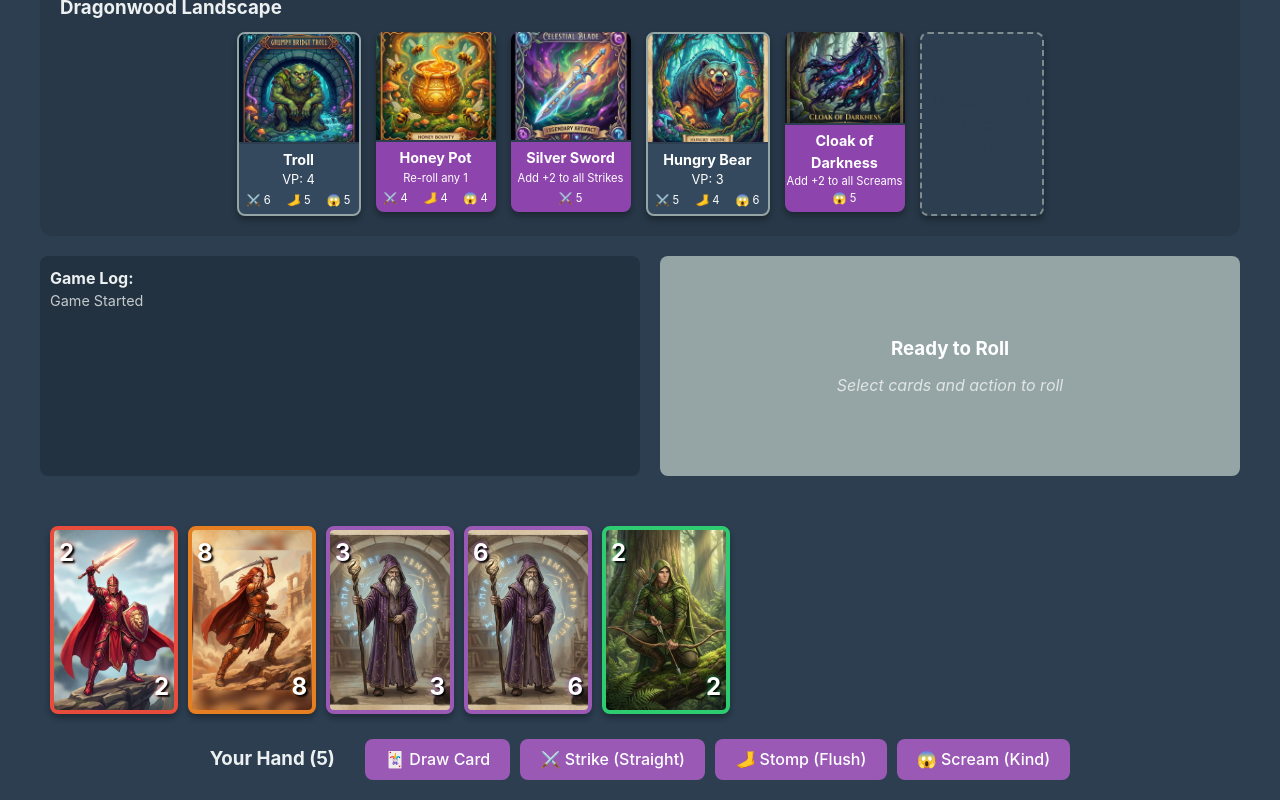
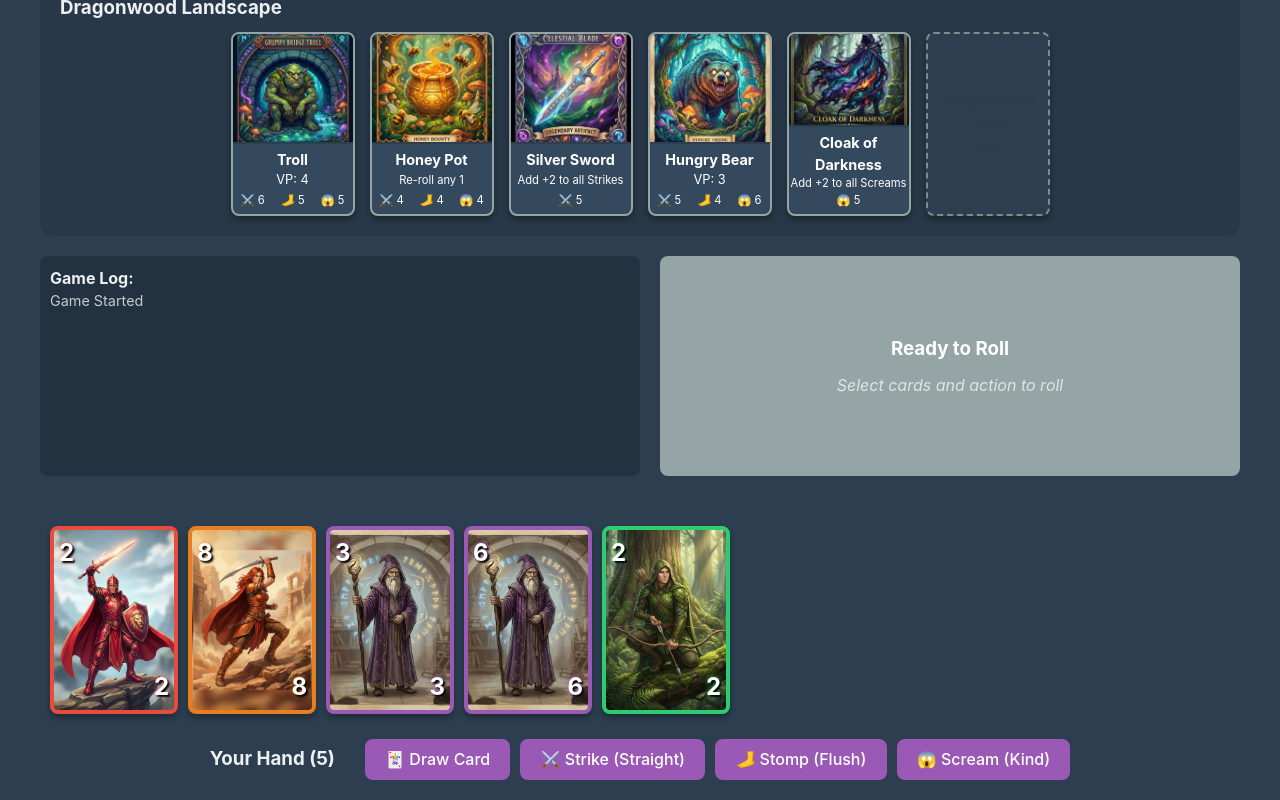
Before and after one commit to andrew-mcgrath/dragonwood, a React (Vite) app: page / in a window 1280 px wide. Both pictures are taken after a click on the button "⚔️ Start Adventure ⚔️". Shown: the part 178-978 px from the top of the page. Built offline with nearby package versions, Linux system fonts and the light colour scheme.

Commit message:
style: Adjust enhancement card background color and add a border.

```diff
--- a/src/components/Card.tsx
+++ b/src/components/Card.tsx
@@ -120,8 +120,9 @@ export const CardComponent: React.FC<CardProps> = ({ card, isSelected, onClick }
     } else if (card.type === 'enhancement') {
         const enh = card as Enhancement;
         bgStyle = {
-            background: '#8e44ad',
+            background: '#34495e',
             color: 'white',
+            border: '2px solid #95a5a6',
             padding: 0,
             overflow: 'hidden'
         };
```
